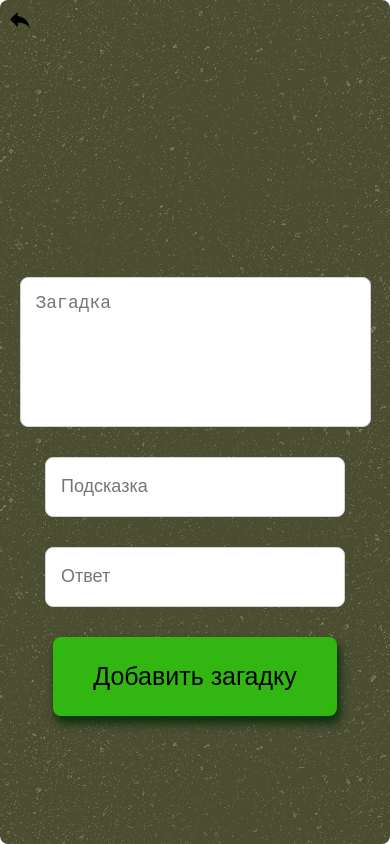
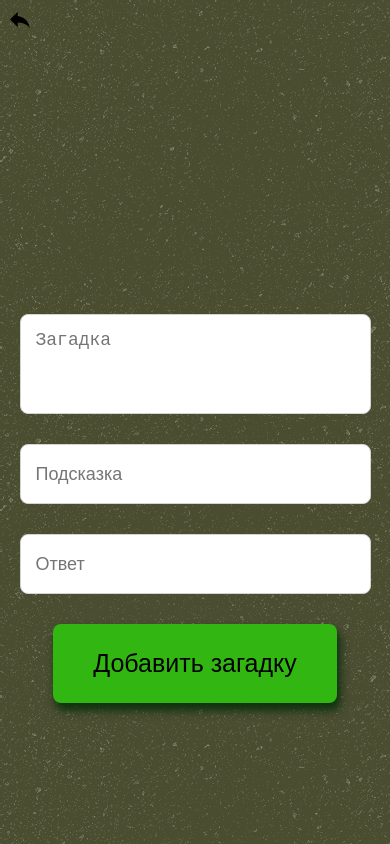
Before and after one commit to Pavel-Sake/riddles, a plain HTML site: page index.html in a window 390 px wide. Both pictures are taken after a click on the button "Добавить загадку". Drawn offline with Linux system fonts and the light colour scheme.

Commit message:
Change styles

```diff
--- a/style.css
+++ b/style.css
@@ -527,6 +527,7 @@ body {
         padding: 10px;
         font-size: 15px;
         margin-top: 20px;
+        border-radius: 0;
     }
 
     /*   riddles   */
@@ -551,20 +552,16 @@ body {
 
     /*   addRiddlePage   */
 
+    .addRiddlePage {
+        border-radius: 0;
+    }
+
     .textAddRiddleH1 {
         font-size: 28px;
     }
 
     .writeRiddle {
-        height: 150px;
-    }
-
-    .writeHint {
-        width: 300px;
-    }
-
-    .writeAnswer {
-        width: 300px;
+        height: 100px;
     }
 }
 
@@ -628,7 +625,7 @@ body {
     }
 
     .writeRiddle {
-        height: 100px;
+        height: 80px;
     }
 
     .writeHint {
```
